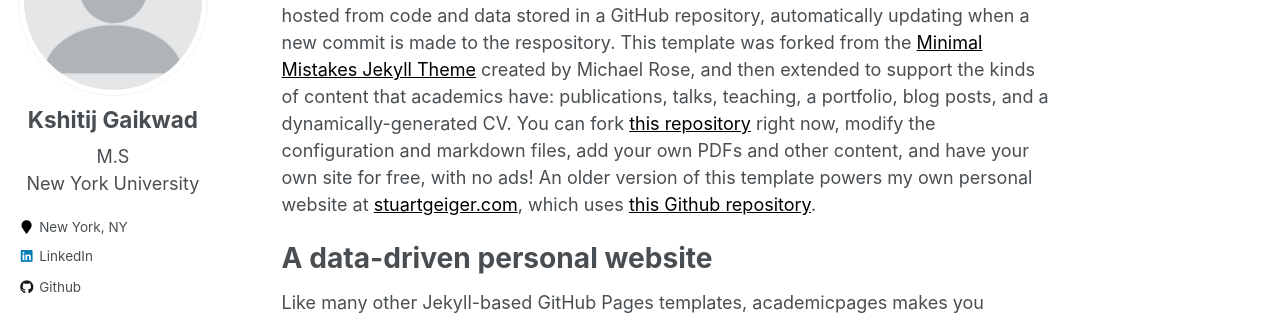
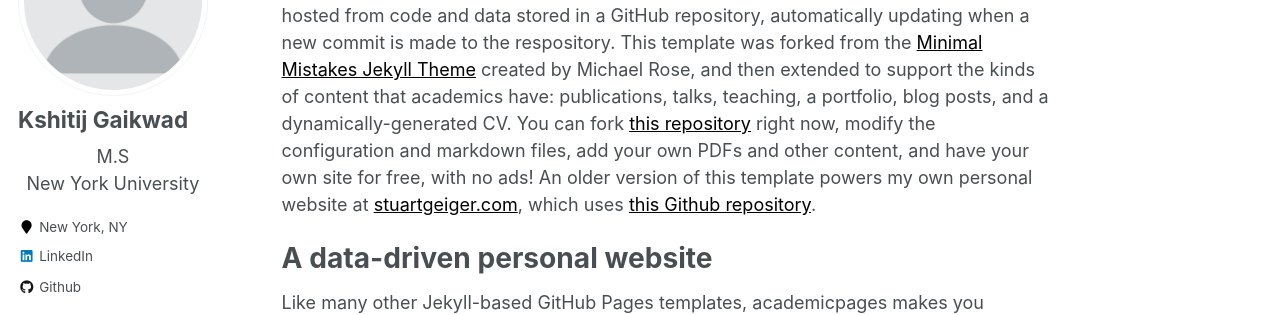
Before and after one commit to kshitij284/kshitij284.github.io, a Jekyll site: the page built from _pages/about.md, in a window 1280 px wide. Shown: the part 212-527 px from the top of the page. Built offline with Jekyll 4.4.1, drawn with Linux system fonts in a browser that asks for light colours.

Commit message:
Update _sidebar.scss

```diff
--- a/_sass/_sidebar.scss
+++ b/_sass/_sidebar.scss
@@ -98,7 +98,7 @@
 .author__content {
   display: table-cell;
   vertical-align: top;
-  padding-left: 45px;
+  padding-left: 15px;
   padding-right: 25px;
   line-height: 1;
 
@@ -119,7 +119,7 @@
   }
 }
 .sidebar .author__name {
-  text-align: center;
+  text-align: left;
   font-family: $sans-serif;
   font-size: $type-size-4;
 }
```
